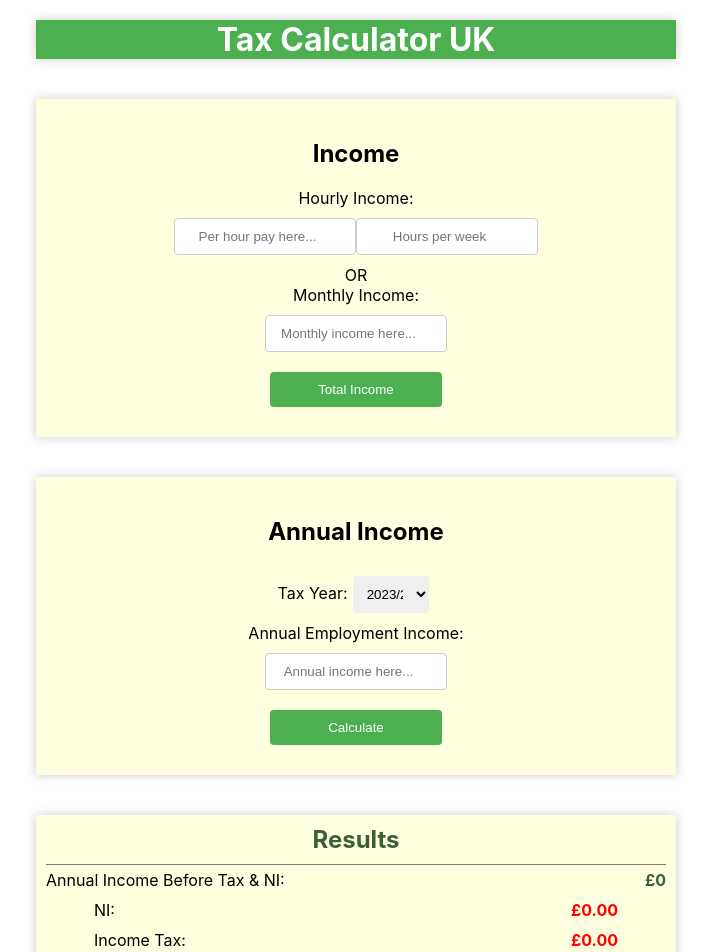
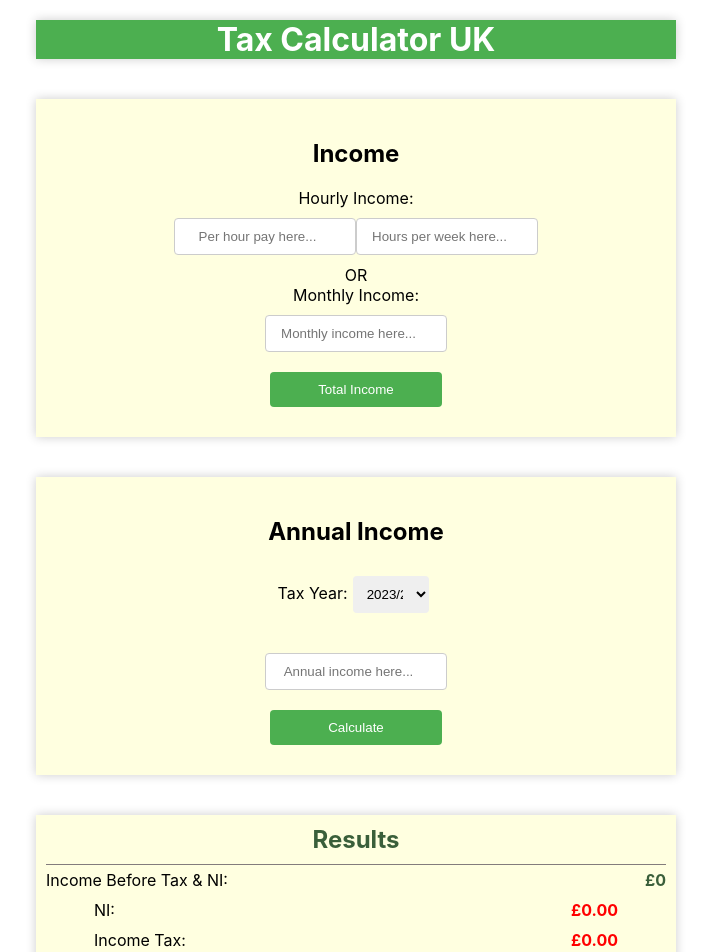
Before and after one commit to asaad227/taxCalculator, a React (Create React App) app: page / in a window 1280 px wide. Shown: the top 952 px of the page, without its empty margins (284-995 px from the left). Built offline with nearby package versions, Linux system fonts and the light colour scheme.

Commit message:
update display

```diff
--- a/src/App/App.js
+++ b/src/App/App.js
@@ -72,7 +72,7 @@ setTotalMonthlyIncome("");
       Hourly Income:
           <br />
           <input type="number" value={incomeByHour} step=".01" onChange={(e)=>setIncomeByHour(e.target.value)} placeholder='Per hour pay here...' />
-          <input type='number' value={hrsPerWeek}  onChange={(e)=>setHrsPerWeek(e.target.value)} placeholder='Hours per week'/>
+          <input type='number' value={hrsPerWeek}  onChange={(e)=>setHrsPerWeek(e.target.value)} placeholder='Hours per week here...'/>
       </label>
       <label>
       OR
@@ -101,7 +101,6 @@ setTotalMonthlyIncome("");
         </label>
 
         <label>
-        Annual Employment Income:
           <br />
           <input type="number" step='.01' value={personalIncome} onChange={handleChange} placeholder='Annual income here...'/>
         </label>
@@ -110,7 +109,7 @@ setTotalMonthlyIncome("");
       <div className='flex-container result'>
       <h2>Results</h2>
       <div className='divider'></div>
-      <p>Annual Income Before Tax & NI: <span className='income'>£{ annualIncome}</span></p>
+      <p>Income Before Tax & NI: <span className='income'>£{ annualIncome}</span></p>
       <div className='total'>
       <p>NI: <span className='tax'>£{ni.toFixed(2)}</span></p>
       <p>Income Tax: <span className='tax'>£{incomeTax.toFixed(2)}</span>
```
